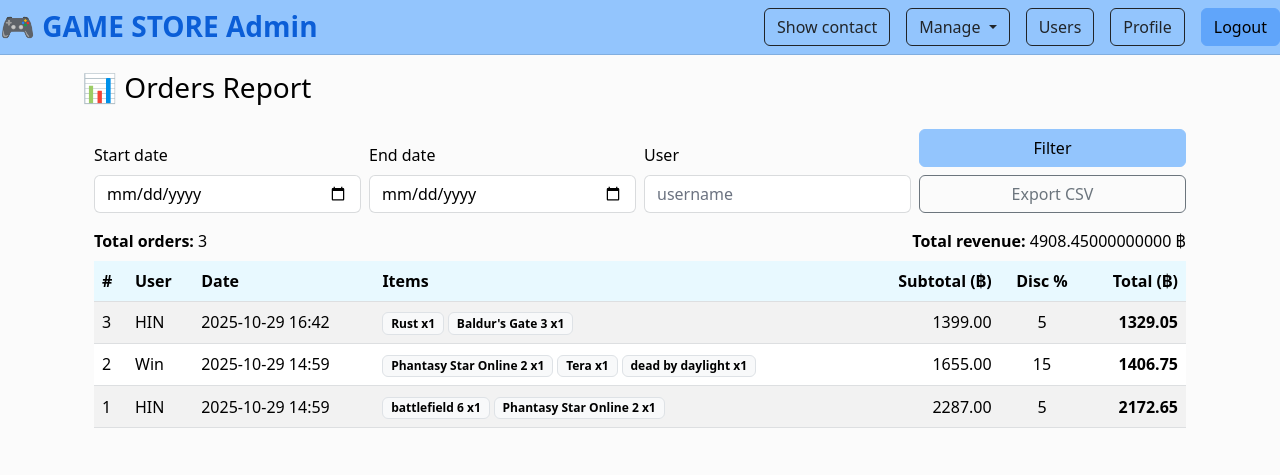
After one commit to Winter7857/Pythonweb-django, a Django app: page /manage/reports/orders/ in a window 1280 px wide. The commit adds this page. Shown: the top 475 px of the page. Run offline with Django 5.2, Linux system fonts and the light colour scheme; a user stored in the database is signed in; data comes from the database, SQL or seed files in the repository; both versions use the stored data as it was after the commit.

Commit message:
background,gameplay,orderreport etc.

```diff
--- a/myapp/template/myapp/base.html
+++ b/myapp/template/myapp/base.html
@@ -34,8 +34,8 @@
         --card-bg: #FFFFFF;
         --text: #000000;
         --muted: #3f4a59;
-        --accent: #C5BAFF;
-        --accent-2: #C4D9FF;
+        --accent: #93C5FD;  /* light blue */
+        --accent-2: #60A5FA;/* light blue (darker) */
         --border: rgba(31, 41, 55, .15);
       }
       html, body { background-color: var(--bg); color: var(--text); }
@@ -147,6 +147,7 @@
   </head>
 
   <body>
+    {% block masthead %}
     <!-- Header bar styled like your example (Bootstrap utilities) -->
     <header class="w-100 text-white px-0 py-2 border-bottom">
       <div class="container-fluid px-0 d-flex justify-content-between align-items-center">
@@ -158,9 +159,18 @@
         <div class="d-flex gap-3 align-items-center ms-auto">
           {% if user.is_authenticated and user.profile.usertype|lower == 'admin' %}
             <a href="{% url 'showcontact-page' %}" class="btn btn-outline-dark btn-action">Show contact</a>
-            <a href="{% url 'addproduct-page' %}" class="btn btn-success btn-action">➕ Add</a>
-            <a href="{% url 'editproduct-list' %}" class="btn btn-warning text-black btn-action">✏️ Edit</a>
-            <a href="{% url 'deleteproduct-list' %}" class="btn btn-danger btn-action">🗑️ Delete</a>
+            <div class="dropdown">
+              <button class="btn btn-outline-dark dropdown-toggle btn-action" type="button" id="manageMenu" data-bs-toggle="dropdown" aria-expanded="false">
+                Manage
+              </button>
+              <ul class="dropdown-menu dropdown-menu-end" aria-labelledby="manageMenu">
+                <li><a class="dropdown-item" href="{% url 'addproduct-page' %}">➕ Add product</a></li>
+                <li><a class="dropdown-item" href="{% url 'editproduct-list' %}">✏️ Edit products</a></li>
+                <li><a class="dropdown-item text-danger" href="{% url 'deleteproduct-list' %}">🗑️ Delete products</a></li>
+                <li><hr class="dropdown-divider"></li>
+                <li><a class="dropdown-item" href="{% url 'orders-report' %}">📊 Orders report</a></li>
+              </ul>
+            </div>
             <a href="{% url 'user-roles' %}" class="btn btn-outline-dark btn-action">Users</a>
           {% endif %}
           {% if user.is_authenticated %}
@@ -175,6 +185,7 @@
         </div>
       </div>
     </header>
+    {% endblock masthead %}
 
 
 
@@ -186,14 +197,15 @@
 
         {% endblock myheader %}
 
-<img src="{% static 'image/logo.jpg' %}" alt="logo image" width="40" height="32">
-<span class="fs-4">My Django Application</span>
+
 
       <!-- Main Content -->
         {% block content %}
 
         {% endblock content %}
-      <!-- Footer -->
+      <!-- Footer: show only on home page by default -->
+      {% block footer %}
+      {% if request.resolver_match and request.resolver_match.url_name == 'home-page' %}
       <footer class="pt-4 my-md-5 pt-md-5 border-top">
         <div class="row">
           <div class="col-12 col-md">
@@ -223,16 +235,13 @@
             <h5>About</h5>
             <ul class="list-unstyled text-small">
               <li class="mb-1"><a class="link-secondary text-decoration-none" href="{% url 'about-page' %}">About us</a></li>
-              <li class="mb-1">
-        <a class="link-secondary text-decoration-none" href="{% url 'contact-page' %}">Contact</a>
-    </li>
-              <!-- <li class="mb-1"><a class="link-secondary text-decoration-none" href="#">Locations</a></li>
-              <li class="mb-1"><a class="link-secondary text-decoration-none" href="#">Privacy</a></li>
-              <li class="mb-1"><a class="link-secondary text-decoration-none" href="#">Terms</a></li> -->
+              <li class="mb-1"><a class="link-secondary text-decoration-none" href="{% url 'contact-page' %}">Contact</a></li>
             </ul>
           </div>
         </div>
       </footer>
+      {% endif %}
+      {% endblock footer %}
     </div>
 
     <!-- Bootstrap JS (CDN) -->
--- a/myapp/template/myapp/deleteproduct_list.html
+++ b/myapp/template/myapp/deleteproduct_list.html
@@ -13,7 +13,6 @@
         <th scope="col">ID</th>
         <th scope="col">Title</th>
         <th scope="col">Price</th>
-        <th scope="col">Stock</th>
         <th scope="col">Action</th>
       </tr>
     </thead>
@@ -23,7 +22,6 @@
         <td>{{ item.id }}</td>
         <td>{{ item.title }}</td>
         <td>{{ item.price|default:"0"|floatformat:2 }} THB</td>
-        <td>{{ item.quantity|default:0 }}</td>
         <td>
           <a href="{% url 'deleteproduct' item.id %}" class="btn btn-danger btn-sm"
              onclick="return confirm('Delete {{ item.title }}? This cannot be undone.');">🗑️ Delete</a>
@@ -31,7 +29,7 @@
       </tr>
       {% empty %}
       <tr>
-        <td colspan="5" class="text-center text-muted">No products found.</td>
+        <td colspan="4" class="text-center text-muted">No products found.</td>
       </tr>
       {% endfor %}
     </tbody>
--- a/myapp/template/myapp/editproduct_list.html
+++ b/myapp/template/myapp/editproduct_list.html
@@ -12,7 +12,6 @@
         <th scope="col">ID</th>
         <th scope="col">Title</th>
         <th scope="col">Price</th>
-        <th scope="col">Stock</th>
         <th scope="col">Action</th>
       </tr>
     </thead>
@@ -22,14 +21,13 @@
         <td>{{ item.id }}</td>
         <td>{{ item.title }}</td>
         <td>{{ item.price|default:"0"|floatformat:2 }} THB</td>
-        <td>{{ item.quantity|default:0 }}</td>
         <td>
           <a href="{% url 'editproduct' item.id %}" class="btn btn-warning btn-sm text-black">✏️ Edit</a>
         </td>
       </tr>
       {% empty %}
       <tr>
-        <td colspan="5" class="text-center text-muted">No products found.</td>
+        <td colspan="4" class="text-center text-muted">No products found.</td>
       </tr>
       {% endfor %}
     </tbody>
--- /dev/null
+++ b/myapp/template/myapp/orders_report.html
@@ -0,0 +1,74 @@
+{% extends 'myapp/base.html' %}
+
+{% block myheader %}
+  <h1 class="h3">📊 Orders Report</h1>
+{% endblock myheader %}
+
+{% block content %}
+  <div class="container py-3">
+    <form method="get" class="row g-2 align-items-end mb-3">
+      <div class="col-12 col-md-3">
+        <label class="form-label">Start date</label>
+        <input type="date" name="start" value="{{ start }}" class="form-control">
+      </div>
+      <div class="col-12 col-md-3">
+        <label class="form-label">End date</label>
+        <input type="date" name="end" value="{{ end }}" class="form-control">
+      </div>
+      <div class="col-12 col-md-3">
+        <label class="form-label">User</label>
+        <input type="text" name="user" value="{{ user_q }}" class="form-control" placeholder="username">
+      </div>
+      <div class="col-12 col-md-3 d-grid gap-2">
+        <button class="btn btn-primary" type="submit">Filter</button>
+        <a class="btn btn-outline-secondary" href="?start={{ start }}&end={{ end }}&user={{ user_q }}&export=csv">Export CSV</a>
+      </div>
+    </form>
+
+    <div class="d-flex justify-content-between align-items-center mb-2">
+      <div>
+        <strong>Total orders:</strong> {{ total_orders }}
+      </div>
+      <div>
+        <strong>Total revenue:</strong> {{ total_revenue }} ฿
+      </div>
+    </div>
+
+    <div class="table-responsive">
+      <table class="table table-striped align-middle">
+        <thead>
+          <tr>
+            <th>#</th>
+            <th>User</th>
+            <th>Date</th>
+            <th>Items</th>
+            <th class="text-end">Subtotal (฿)</th>
+            <th class="text-center">Disc %</th>
+            <th class="text-end">Total (฿)</th>
+          </tr>
+        </thead>
+        <tbody>
+          {% for o in orders %}
+          <tr>
+            <td>{{ o.id }}</td>
+            <td>{{ o.user.username|default:'-' }}</td>
+            <td>{{ o.created_at|date:'Y-m-d H:i' }}</td>
+            <td>
+              {% for it in o.items.all %}
+                <span class="badge text-bg-light border">{{ it.name }} x{{ it.quantity }}</span>
+              {% empty %}
+                -
+              {% endfor %}
+            </td>
+            <td class="text-end">{{ o.subtotal }}</td>
+            <td class="text-center">{{ o.discount_percent }}</td>
+            <td class="text-end fw-semibold">{{ o.total }}</td>
+          </tr>
+          {% empty %}
+          <tr><td colspan="7" class="text-center text-muted">No orders yet.</td></tr>
+          {% endfor %}
+        </tbody>
+      </table>
+    </div>
+  </div>
+{% endblock content %}
--- a/myapp/urls.py
+++ b/myapp/urls.py
@@ -69,6 +69,8 @@ urlpatterns = [
 
     # --- Admin: User roles --- (avoid clashing with Django admin at /admin/)
     path('manage/users/', user_roles, name='user-roles'),
+    # --- Admin: Orders report ---
+    path('manage/reports/orders/', orders_report, name='orders-report'),
 
 ]
 if settings.DEBUG:
--- a/myapp/views.py
+++ b/myapp/views.py
@@ -14,9 +14,11 @@ from django.core.files.storage import FileSystemStorage
 from django.core.files.base import ContentFile
 from .models import Contact, Action
 from django.db import transaction
-from django.db.models import F
+from django.db.models import F, Q
 from django.views.decorators.csrf import csrf_protect
 from django.contrib import messages
+from decimal import Decimal
+from .models import Order, OrderItem
 
 
 
@@ -34,6 +36,11 @@ from .models import Product
 
 def home(request):
     product_list = Product.objects.all().order_by('-id')
+
+    # Text search (title/description)
+    q = (request.GET.get('q') or '').strip()
+    if q:
+        product_list = product_list.filter(Q(title__icontains=q) | Q(description__icontains=q))
     paginator = Paginator(product_list, 4)  # 4 products per page
 
     page = request.GET.get('page', 1)
@@ -47,6 +54,7 @@ def home(request):
     return render(request, 'myapp/home.html', {
         'pd': page_obj.object_list,
         'page_obj': page_obj,
+        'q': q,
     })
 
 
@@ -222,17 +230,23 @@ def addproduct(request):
         data = request.POST.copy()
         title = data.get('title')
         description = data.get('description')
-        price = data.get('price')
-        quantity = data.get('quantity')
-        instock = data.get('instock')
-
-        # Create product instance (without saving yet)
+        # Sanitize numeric inputs: default to 0 if empty
+        from decimal import Decimal, InvalidOperation
+        price_raw = (data.get('price') or '').strip()
+        try:
+            price_val = Decimal(price_raw) if price_raw != '' else Decimal('0')
+        except InvalidOperation:
+            price_val = Decimal('0')
+        qty_raw = (data.get('quantity') or '').strip()
+        try:
+            quantity_val = int(qty_raw) if qty_raw != '' else 0
+        except (TypeError, ValueError):
+            quantity_val = 0
+        # Create product instance (without stock management)
         new = Product(
             title=title,
             description=description,
-            price=price,
-            quantity=quantity,
-            instock=bool(instock)
+            price=price_val,
         )
 
         # === IMAGE UPLOAD or URL ===
@@ -266,15 +280,10 @@ def addproduct(request):
             except Exception as e:
                 print('Image URL download failed:', e)
 
-        # === SPEC FILE UPLOAD ===
-        if 'specfile' in request.FILES:
-            file_specfile = request.FILES['specfile']
-            file_specfile_name = file_specfile.name.replace(' ', '_')
-            fs = FileSystemStorage(location='media/specfile/')
-            filename = fs.save(file_specfile_name, file_specfile)
-            upload_file_url = fs.url(filename)
-            print("Spec File URL:", upload_file_url)
-            new.specfile = 'specfile/' + upload_file_url[6:]
+        # === TRAILER URL ===
+        trailer_url = (data.get('trailer_url') or '').strip()
+        if trailer_url:
+            new.trailer_url = trailer_url
 
         # Save product to DB
         new.save()
@@ -297,8 +306,8 @@ def editproduct(request, pid):
         product.title = data.get('title', product.title)
         product.description = data.get('description', product.description)
         product.price = data.get('price') or product.price
-        product.quantity = data.get('quantity') or product.quantity
-        product.instock = bool(data.get('instock'))
+        # Trailer URL
+        product.trailer_url = (data.get('trailer_url') or product.trailer_url)
 
         # Optional file replacements
         image_url = (data.get('image_url') or '').strip()
@@ -375,6 +384,58 @@ def cart_page(request):
         'user_role': role,
     })
 
+# ---- Admin: Orders report ----
+@login_required
+@user_passes_test(is_admin)
+def orders_report(request):
+    qs = Order.objects.all().select_related('user').order_by('-created_at')
+
+    # Optional filters
+    start = request.GET.get('start')
+    end = request.GET.get('end')
+    user_q = request.GET.get('user')
+    if start:
+        from django.utils.dateparse import parse_datetime, parse_date
+        from django.utils.timezone import make_aware
+        from datetime import datetime, time
+        d = parse_date(start)
+        if d:
+            qs = qs.filter(created_at__gte=make_aware(datetime.combine(d, time.min)))
+    if end:
+        from django.utils.dateparse import parse_date
+        from django.utils.timezone import make_aware
+        from datetime import datetime, time
+        d = parse_date(end)
+        if d:
+            qs = qs.filter(created_at__lte=make_aware(datetime.combine(d, time.max)))
+    if user_q:
+        qs = qs.filter(user__username__icontains=user_q)
+
+    # CSV export
+    if request.GET.get('export') == 'csv':
+        import csv
+        from django.http import HttpResponse
+        resp = HttpResponse(content_type='text/csv')
+        resp['Content-Disposition'] = 'attachment; filename="orders.csv"'
+        writer = csv.writer(resp)
+        writer.writerow(['Order ID', 'User', 'Date', 'Subtotal', 'Discount %', 'Total', 'Items'])
+        for o in qs:
+            items_str = "; ".join([f"{it.name} x{it.quantity} ({it.price})" for it in o.items.all()])
+            writer.writerow([o.id, getattr(o.user, 'username', ''), o.created_at.strftime('%Y-%m-%d %H:%M'), f"{o.subtotal:.2f}", o.discount_percent, f"{o.total:.2f}", items_str])
+        return resp
+
+    # Aggregates
+    total_orders = qs.count()
+    total_revenue = qs.aggregate(s=models.Sum('total'))['s'] or Decimal('0.00')
+    return render(request, 'myapp/orders_report.html', {
+        'orders': qs[:200],  # safety cap
+        'total_orders': total_orders,
+        'total_revenue': total_revenue,
+        'start': start or '',
+        'end': end or '',
+        'user_q': user_q or '',
+    })
+
 # ---- Cart API (session-based) ----
 from django.views.decorators.http import require_http_methods
 
@@ -449,30 +510,49 @@ def cart_api_checkout(request):
         return JsonResponse({"error": "empty_cart"}, status=400)
 
     processed = []
-    out_of_stock = []
+    out_of_stock = []  # preserved for API shape, but unused now
+    items_snapshot = []  # (product, name, price)
 
     with transaction.atomic():
-        for pid in ids:
-            # Decrement quantity atomically only if in stock
-            updated = Product.objects.filter(id=pid, quantity__gt=0).update(quantity=F('quantity') - 1)
-            if updated:
-                p = Product.objects.select_for_update().get(id=pid)
-                # If quantity is None, treat as 0 after decrement protection (shouldn't happen)
-                qty = int(p.quantity or 0)
-                if qty <= 0:
-                    p.instock = False
-                p.save(update_fields=["quantity", "instock"])
-                processed.append(str(pid))
-            else:
-                out_of_stock.append(str(pid))
-
+        qs = Product.objects.filter(id__in=ids)
+        for p in qs:
+            processed.append(str(p.id))
+            items_snapshot.append((p, p.title, Decimal(p.price or 0)))
         # Clear cart after attempt
         _set_session_cart_ids(request, [])
+
+    # Create order for processed items
+    order_id = None
+    if processed:
+        try:
+            # Determine discount by role (same mapping as cart_page)
+            discount_percent = 0
+            try:
+                role = (getattr(request.user.profile, 'usertype', '') or '').lower()
+                discount_percent = {'member': 5, 'vip': 10, 'vvip': 15}.get(role, 0)
+            except Exception:
+                pass
+
+            subtotal = sum((price for (_p, _n, price) in items_snapshot), Decimal('0.00'))
+            total = subtotal * (Decimal('1.00') - Decimal(discount_percent) / Decimal('100'))
+            order = Order.objects.create(
+                user=request.user,
+                subtotal=subtotal,
+                discount_percent=discount_percent,
+                total=total,
+            )
+            order_id = order.id
+            for (prod, name, price) in items_snapshot:
+                OrderItem.objects.create(order=order, product=prod, name=name, price=price, quantity=1)
+        except Exception:
+            # Do not fail checkout if reporting fails; still return processed ids
+            order_id = None
 
     return JsonResponse({
         "ok": True,
         "processed": processed,
         "out_of_stock": out_of_stock,
+        "order_id": order_id,
     })
 
 
```
Also changed, not shown: myapp/models.py (+31 -2 lines), myapp/template/myapp/addproduct.html (+4 -6 lines), myapp/template/myapp/cart.html (+17 -6 lines), myapp/template/myapp/editproduct_form.html (+4 -16 lines), myapp/template/myapp/home.html (+31 -13 lines), myapp/template/myapp/login.html (+6 -6 lines), myapp/template/myapp/register.html (+46 -18 lines), myapp/template/myapp/showcontact.html (+25 -4 lines), mywebsite/settings.py (+9 -1 lines), db.sqlite3, myapp/migrations/0009_order_orderitem.py (added), myapp/migrations/0010_product_trailer_url.py (added), 1 other file.
